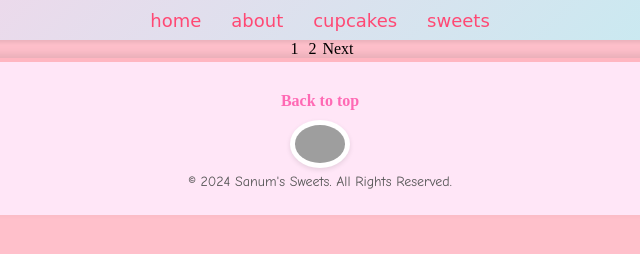
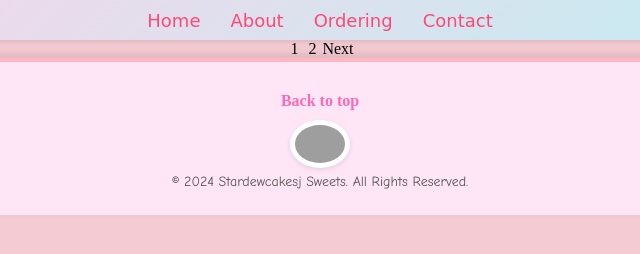
Before and after one commit to aalibrahimi/Cakes, a plain HTML site: page page2.html in a window 1280 px wide. Shown: the full height of the page, 320-960 px from the left. Drawn offline with Linux system fonts and the light colour scheme; grey boxes are pictures that could not be loaded.

Commit message:
slight changes to the background color make it more pastel, change in the copy rights name and different nav bar titles

```diff
--- a/header.css
+++ b/header.css
@@ -1,9 +1,9 @@
 :root{
     --cottonB: rgb(133, 190, 240);
-    --pink: pink; /* Hot Pink */
+    --pink: rgb(249, 201, 209); /* Hot Pink */
 }
 body, html {
-    background-color: pink;
+    background-color: rgb(244, 203, 210);
     margin: 0;
     padding: 0;
     width: 100%;
--- a/template/footer.html
+++ b/template/footer.html
@@ -2,5 +2,5 @@
 
     <a href="#top">Back to top</a>
     <img src="https://encrypted-tbn0.gstatic.com/images?q=tbn:ANd9GcQUD9t75Qte9-vllwHsioZfg6RMy94X85GHIA&s" alt="Cute kitty icon">
-    <p>© 2024 Sanum's Sweets. All Rights Reserved.</p>
+    <p>© 2024 Stardewcakesj Sweets. All Rights Reserved.</p>
 </footer>
--- a/template/header.html
+++ b/template/header.html
@@ -1,10 +1,10 @@
 <header>
     <nav class="navbar">
         <ul class="nav-links">
-            <li><a href="#home">home</a></li>
-            <li><a href="#about">about</a></li>
-            <li><a href="#gallery">cupcakes</a></li>
-            <li><a href="#contact">sweets</a></li>
+            <li><a href="#home">Home</a></li>
+            <li><a href="#about">About</a></li>
+            <li><a href="#ordering">Ordering</a></li>
+            <li><a href="#contact">Contact</a></li>
         </ul>
 
         <div class="dropdown">
```
